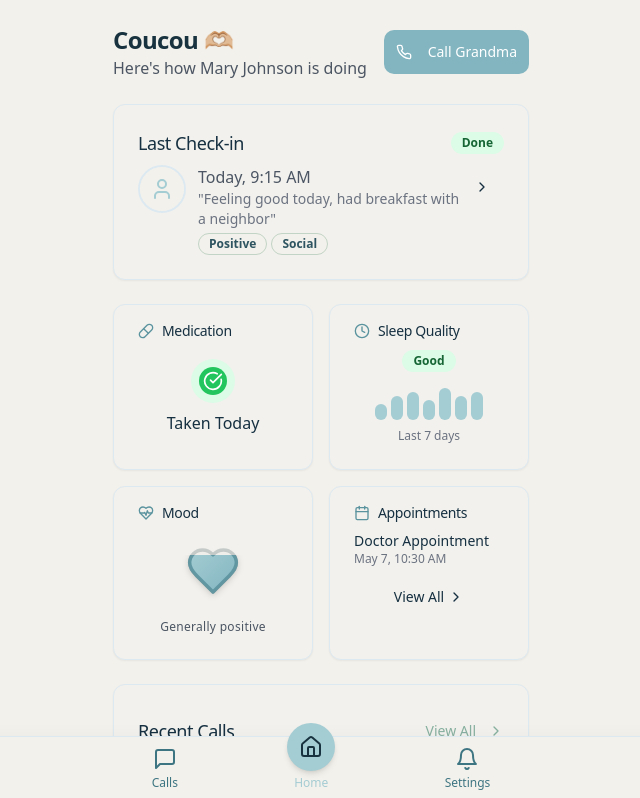
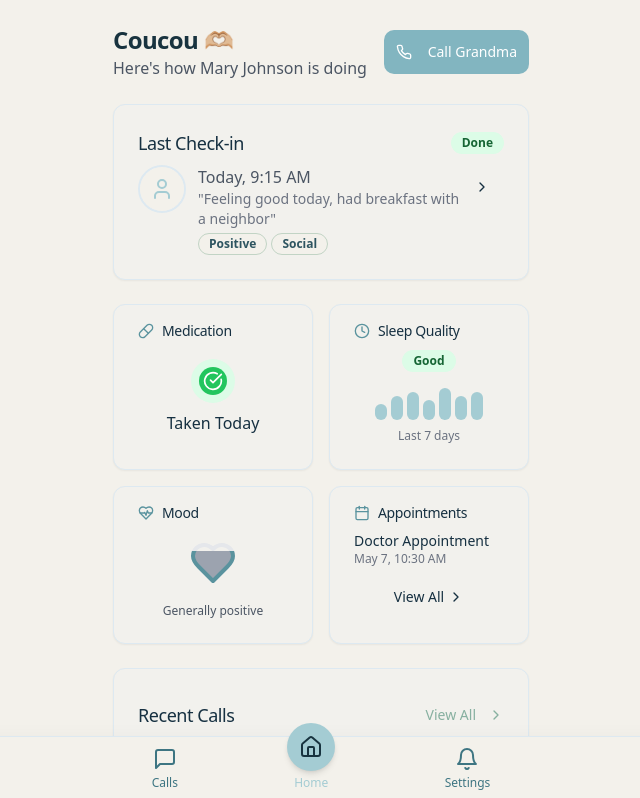
Before and after one commit to jouv1/coucou, a React (Vite) app: page /dashboard in a window 1280 px wide. Shown: the top 798 px of the page, without its empty margins (319-959 px from the left). Built offline with nearby package versions, Linux system fonts and the light colour scheme.

Commit message:
Reverted to edit edt-27db9d52-a049-467c-8bab-3575d773b098: "Refactor: Update color palette
Update the color palette to match the new design specifications."

```diff
--- a/src/pages/Dashboard.tsx
+++ b/src/pages/Dashboard.tsx
@@ -1,14 +1,16 @@
+
 import { Button } from "@/components/ui/button";
 import { Card, CardContent, CardHeader, CardTitle } from "@/components/ui/card";
 import { Badge } from "@/components/ui/badge";
 import { Avatar, AvatarFallback, AvatarImage } from "@/components/ui/avatar";
 import { Phone, Pill, Clock, HeartPulse, Calendar, ChevronRight, User, CheckCircle, AlertCircle, Heart } from "lucide-react";
 import { Link, useNavigate } from "react-router-dom";
+import { Progress } from "@/components/ui/progress";
 
 const mockData = {
   elderlyName: "Mary Johnson",
   elderlyNickname: "Grandma",
-  elderlyPhoto: null,
+  elderlyPhoto: null, // We'll use a fallback for now
   lastCall: {
     date: "Today, 9:15 AM",
     status: "Done",
@@ -26,7 +28,7 @@ const mockData = {
     data: [4, 6, 7, 5, 8, 6, 7],
   },
   mood: {
-    value: 75,
+    value: 75, // 0-100 where 100 is great and 0 is critical
     status: "Generally positive"
   },
   appointments: [
@@ -38,6 +40,7 @@ const Dashboard = () => {
   const navigate = useNavigate();
 
   const handleCall = () => {
+    // In a real app, this would trigger a phone call
     window.location.href = `tel:+1234567890`;
   };
 
@@ -45,6 +48,7 @@ const Dashboard = () => {
     navigate("/calls/1");
   };
 
+  // Calculate the heart fill percentage based on mood value
   const heartFillPercentage = mockData.mood.value;
 
   return (
@@ -67,6 +71,7 @@ const Dashboard = () => {
         </Button>
       </div>
 
+      {/* Last Call Status */}
       <Card className="border-lovable-100">
         <CardHeader className="pb-2">
           <div className="flex justify-between items-center">
@@ -109,7 +114,9 @@ const Dashboard = () => {
         </CardContent>
       </Card>
 
+      {/* Metrics Grid */}
       <div className="grid grid-cols-2 gap-4">
+        {/* Medication Status */}
         <Card className="border-lovable-100">
           <CardHeader className="pb-2 pt-4">
             <div className="flex items-center gap-2">
@@ -141,6 +148,7 @@ const Dashboard = () => {
           </CardContent>
         </Card>
 
+        {/* Sleep Quality */}
         <Card className="border-lovable-100">
           <CardHeader className="pb-2 pt-4">
             <div className="flex items-center gap-2">
@@ -171,6 +179,7 @@ const Dashboard = () => {
           </CardContent>
         </Card>
 
+        {/* Mood (formerly Sentiment) */}
         <Card className="border-lovable-100">
           <CardHeader className="pb-2 pt-4">
             <div className="flex items-center gap-2">
@@ -180,45 +189,31 @@ const Dashboard = () => {
           </CardHeader>
           <CardContent className="space-y-2">
             <div className="flex justify-center items-center py-2">
-              <div className="relative w-16 h-16 flex items-center justify-center">
-                <div className="absolute inset-0 flex items-center justify-center transform-gpu transition-all duration-300 hover:scale-105">
+              <div className="relative flex items-center justify-center">
+                {/* Background heart outline */}
                 <Heart
-                    className="h-14 w-14 stroke-[1.5px] text-lovable-800/20 dark:text-lovable-50/20 drop-shadow-[0_2px_2px_rgba(0,0,0,0.1)]"
+                  className="h-12 w-12 stroke-2 text-gray-200"
                   fill="transparent"
                 />
+                {/* Filled heart with clip-path based on value */}
                 <div
-                    className="absolute inset-0 flex items-center justify-center overflow-hidden transition-all duration-500"
+                  className="absolute inset-0 flex items-center justify-center overflow-hidden"
                   style={{
                     clipPath: `inset(${100 - heartFillPercentage}% 0 0 0)`
                   }}
                 >
                   <Heart
-                      className={`h-14 w-14 stroke-[1.5px] ${heartFillPercentage < 30 ? 'text-red-500/90' : 'text-lovable-500/90'}`}
-                      fill={heartFillPercentage < 30 ? 'url(#heartGradientCritical)' : 'url(#heartGradientGood)'}
-                      style={{
-                        filter: `drop-shadow(0 2px 3px rgba(0,0,0,0.15))`,
-                      }}
+                    className={`h-12 w-12 stroke-2 ${heartFillPercentage < 30 ? 'text-red-500' : 'text-lovable-500'}`}
+                    fill={heartFillPercentage < 30 ? 'rgb(239, 68, 68)' : 'rgb(156, 163, 175)'}
                   />
                 </div>
               </div>
-                <svg width="0" height="0" className="absolute">
-                  <defs>
-                    <linearGradient id="heartGradientGood" x1="0%" y1="0%" x2="100%" y2="100%">
-                      <stop offset="0%" stopColor="#a4ccd3" />
-                      <stop offset="100%" stopColor="#82b5c0" />
-                    </linearGradient>
-                    <linearGradient id="heartGradientCritical" x1="0%" y1="0%" x2="100%" y2="100%">
-                      <stop offset="0%" stopColor="#ff7e7e" />
-                      <stop offset="100%" stopColor="#ff5252" />
-                    </linearGradient>
-                  </defs>
-                </svg>
             </div>
-            </div>
-            <p className="text-xs text-center text-gray-600 font-light tracking-wide">{mockData.mood.status}</p>
+            <p className="text-xs text-center text-gray-600">{mockData.mood.status}</p>
           </CardContent>
         </Card>
 
+        {/* Appointments */}
         <Card className="border-lovable-100">
           <CardHeader className="pb-2 pt-4">
             <div className="flex items-center justify-between">
@@ -255,6 +250,7 @@ const Dashboard = () => {
         </Card>
       </div>
 
+      {/* Recent Calls with Next Check-in */}
       <Card className="border-lovable-100">
         <CardHeader className="pb-2">
           <div className="flex justify-between items-center">
@@ -268,6 +264,7 @@ const Dashboard = () => {
           </div>
         </CardHeader>
         <CardContent>
+          {/* Next Check-in */}
           <div className="mb-4 p-3 bg-lovable-50 rounded-lg">
             <div className="flex items-center justify-between">
               <div className="flex items-center gap-3">
```
Lines whose indentation alone changed are shown as unchanged.
